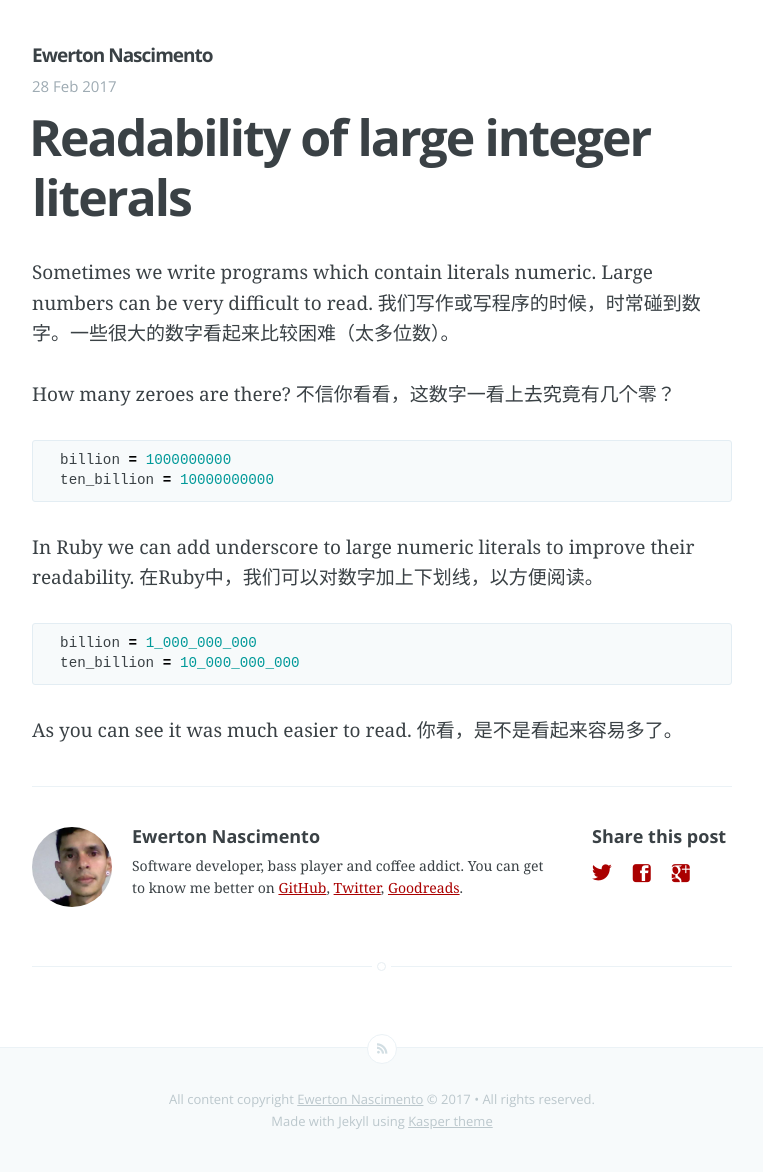
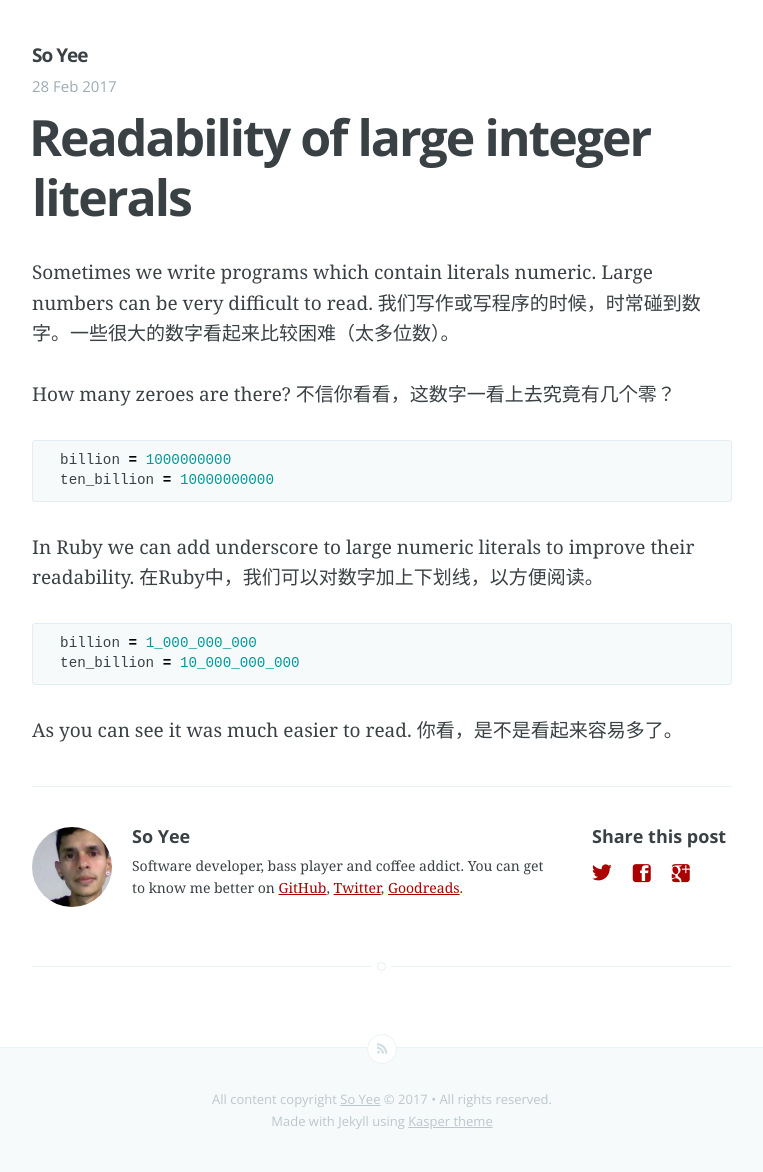
Before and after one commit to soyee36/soyee36.github.io, a Jekyll site: the page built from _posts/2016-02-28-readability-large-integer-literals.md, in a window 1280 px wide. Shown: the whole page, without its empty margins (258-1021 px from the left). Built offline with Jekyll 4.4.1, drawn with Linux system fonts in a browser that asks for light colours.

Commit message:
Update _config.yml

```diff
--- a/_config.yml
+++ b/_config.yml
@@ -1,7 +1,7 @@
-name: Ewerton Nascimento
-title: Ewerton Nascimento
-description: This is my blog where I talk about software development.
-meta_description: "Ewerton Nascimento"
+name: So Yee
+title: So Yee | 苏歌
+description: This is my blog where I write something.
+meta_description: "So Yee"
 image: /assets/images/profile.png
 
 markdown: kramdown
@@ -14,10 +14,10 @@ paginate: 15
 permalink: /:title
 
 twitter:
-  username: ewertonorg
+  username: princeliebe
 # Details for the RSS feed generator
-url:            'ewertonorg.github.io'
-author:         'Ewerton Nascimento'
+url:            'soyee36.github.io'
+author:         'So Yee'
 
 gems:
   - jekyll-paginate
```
